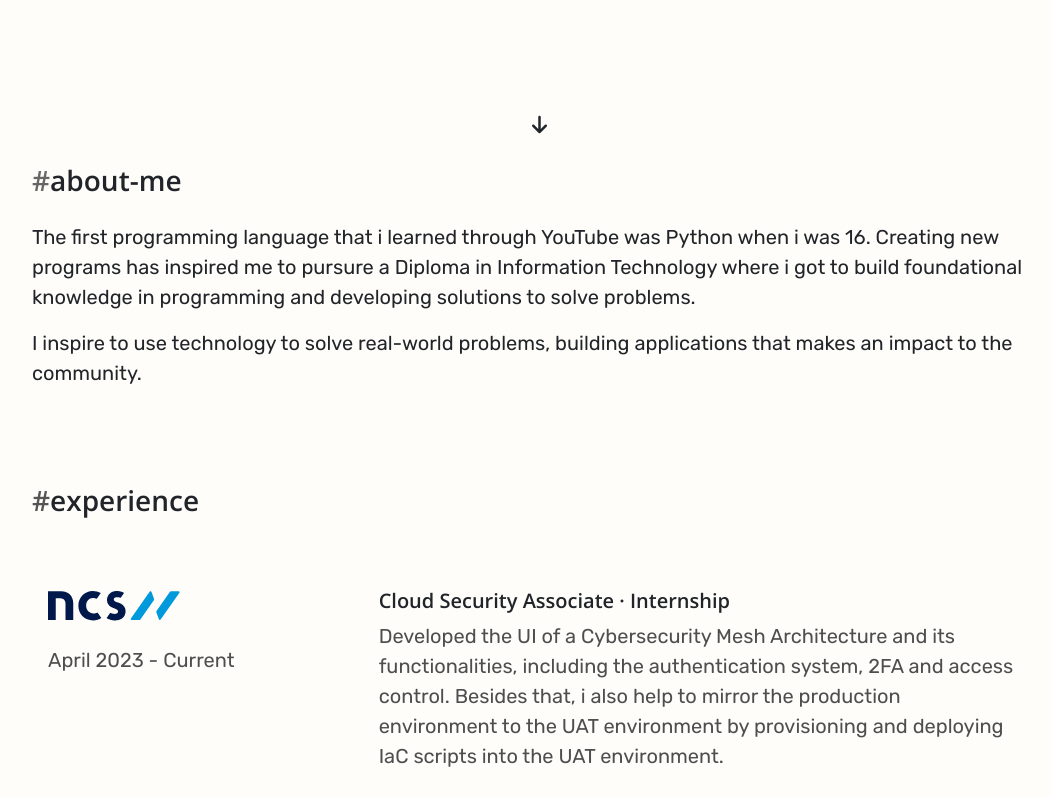
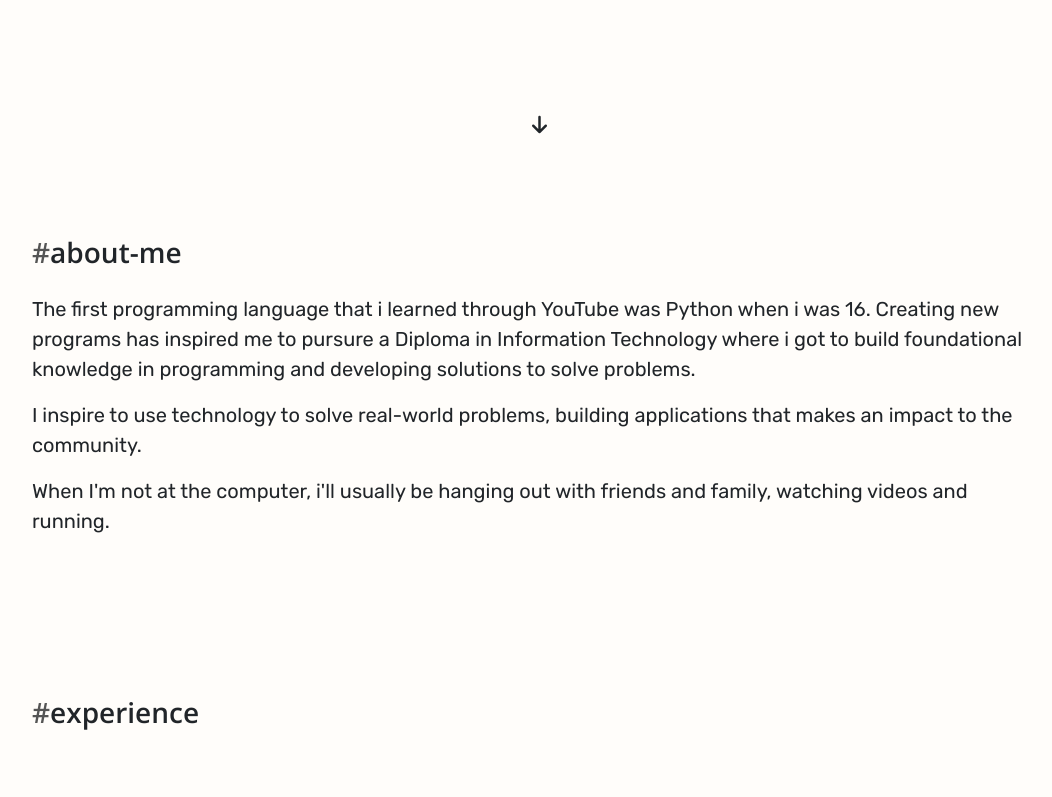
Before and after one commit to jadenlohh/portfolio, a React (Create React App) app: page / in a window 1280 px wide. Shown: the part 644-1441 px from the top of the page, without its empty margins (108-1160 px from the left). Built offline with nearby package versions, Linux system fonts and the light colour scheme; the HTML template or start-up script is replaced by a standard one.

Commit message:
update about me description

```diff
--- a/src/components/AboutMe.jsx
+++ b/src/components/AboutMe.jsx
@@ -3,8 +3,8 @@ import '../styles/aboutMe.css';
 
 const AboutMe = () => {
   return (
-    <div className='container my-4' id='about-me'>
-      <h3 className='mb-4'><span style={{color: '#666'}}>#</span>about-me</h3>
+    <div className='container py-5 my-5' id='about-me'>
+      <h3 className='mb-4'><span style={{color: '#555'}}>#</span>about-me</h3>
       <p>
         The first programming language that i learned through YouTube was Python when i was 16. Creating new programs has inspired me to
         pursure a Diploma in Information Technology where i got to build foundational knowledge in programming and developing solutions to
@@ -13,6 +13,9 @@ const AboutMe = () => {
       <p>
         I inspire to use technology to solve real-world problems, building applications that makes an impact to the community.
       </p>
+      <p>
+        When I'm not at the computer, i'll usually be hanging out with friends and family, watching videos and running.
+      </p>
     </div>
   )
 }
```
